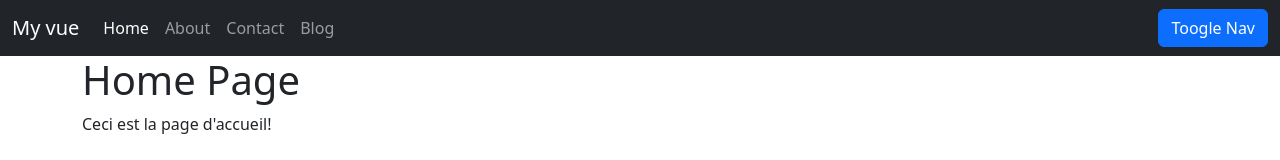
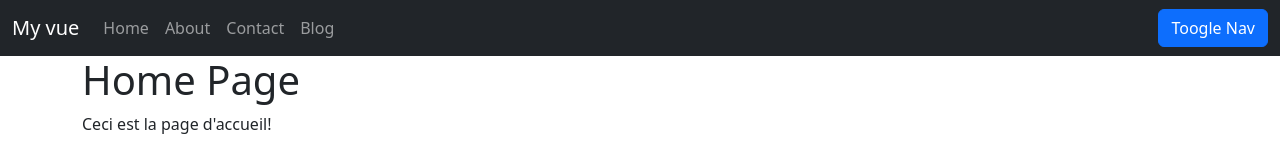
Before and after one commit to SAMUEL210/vue-start, a Vue app in the folder vue-start-spa/: page / in a window 1280 px wide. Shown: the top 160 px of the page. Built offline with nearby package versions, Linux system fonts and the light colour scheme.

Commit message:
Adding css

```diff
--- a/vue-start-spa/src/components/Navbar.vue
+++ b/vue-start-spa/src/components/Navbar.vue
@@ -4,9 +4,9 @@
             <a class="navbar-brand" href="#">My vue</a>
             <ul class="navbar-nav me-auto mb-2 mb-lg-0">
                 <li class="nav-item" v-for="(page, index) in pages" key="index">
-                    <a class="nav-link" :class="{ active: activePage == index }" aria-current="page"
-                        :href="page.link.url" :title="`This page move to the ${page.link.text}`"
-                        @click.prevent="navLinkClick(index)">{{ page.link.text }}</a>
+                    <navbar-link :page="page" :isActive="activePage == index" @click.prevent="navLinkClick(index)">
+
+                    </navbar-link>
                 </li>
             </ul>
             <form class="d-flex">
@@ -17,7 +17,12 @@
 </template>
 
 <script>
+import NavbarLink from './NavbarLink.vue'
+
 export default {
+    components: {
+        NavbarLink
+    },
     props: ['pages', 'activePage', 'navLinkClick'],
     data() {
         return {
--- /dev/null
+++ b/vue-start-spa/src/components/NavbarLink.vue
@@ -0,0 +1,24 @@
+<template>
+    <a class="nav-link" :class="activeClasses" aria-current="page" :href="page.link.url"
+        :title="`This page move to the ${page.link.text}`">{{ page.link.text }}</a>
+</template>
+
+<script>
+export default {
+    props: ["page", "isActive"],
+    computed: {
+        activeClasses() {
+            return {
+                active: this.IsActive,
+                emphasize: this.IsActive
+            };
+        }
+    }
+}
+</script>
+
+<style>
+.emphasize {
+    text-decoration: underline !important;
+}
+</style>
```
